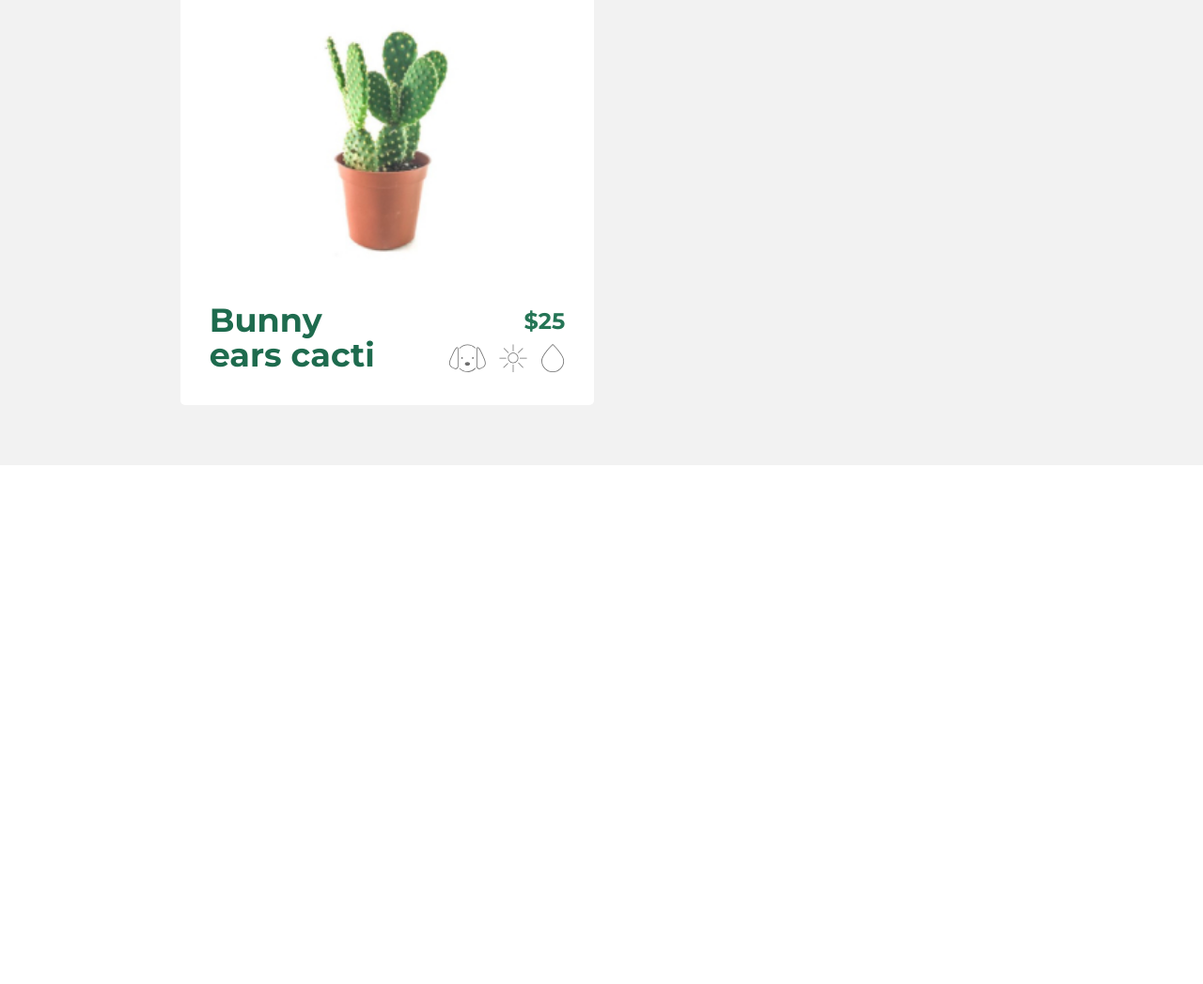
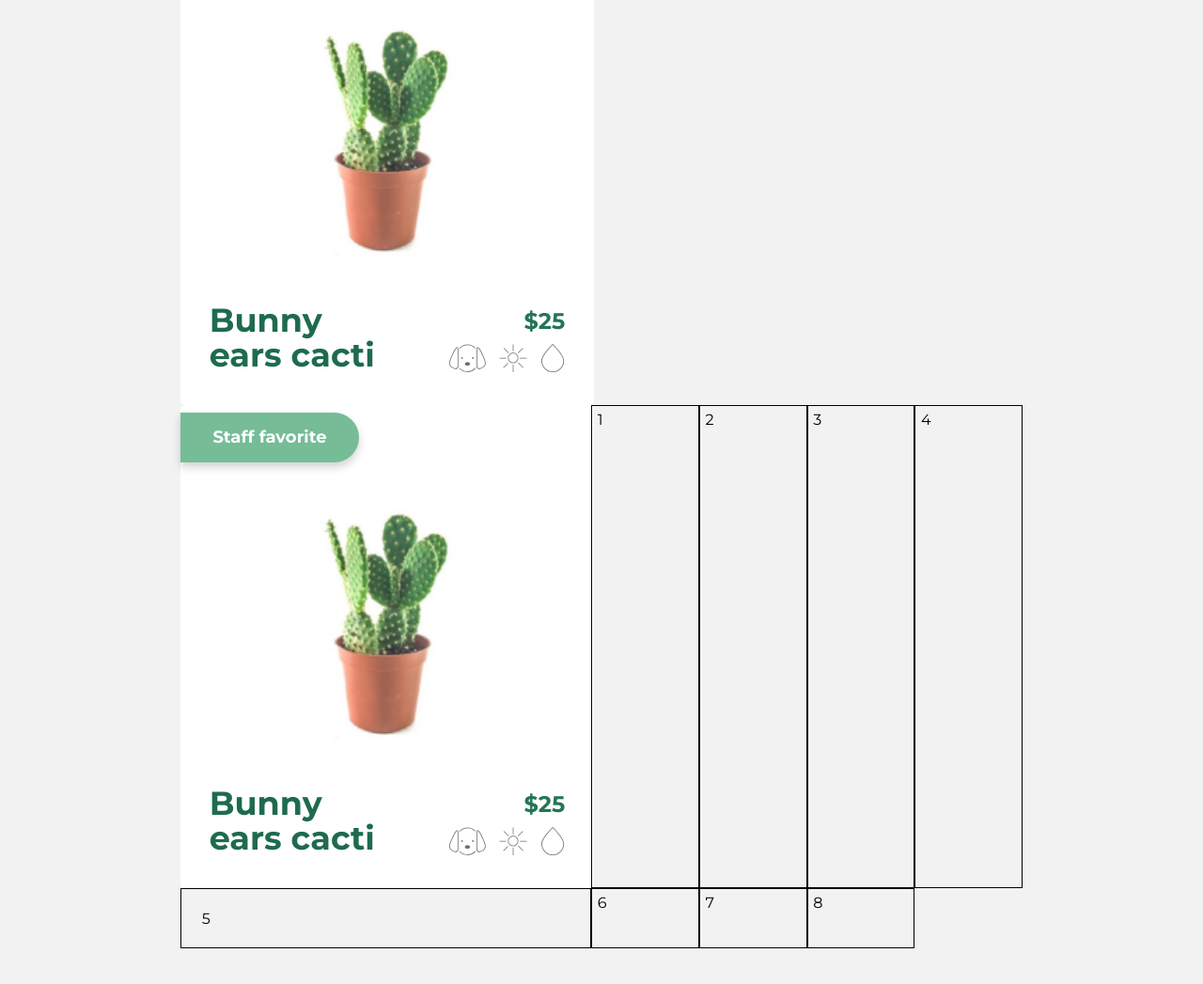
Before and after one commit to rmachado-dev/basic-test-boilerplate, a website built with Parcel: page index.html in a window 1280 px wide. Shown: the part 1535-2582 px from the top of the page at 94% size. Before the commit the page ends 2030 px from the top, so only its background shows below. Built offline with nearby package versions, Linux system fonts and the light colour scheme; no server answers.

Commit message:
ajustes de grid

```diff
--- a/index.html
+++ b/index.html
@@ -101,6 +101,7 @@
 			<img src="images/illustrations/pick.png" alt="image" class="img-section">
 			<h2>Our picks for you</h2>
 		</div>
+
 		<div id="resultado"></div>
 
 		<div class="box-destaque">
@@ -118,6 +119,31 @@
 			</div>
 		</div>
 
+		<div class="grids">
+			<div class="box-destaque">
+				<div class="favorite"> Staff favorite</div>
+				<img src="images/plants/bunny-ears-cacti.jpg" alt="image" class="img-destaque">
+
+				<div class="info">
+					<h3>Bunny ears cacti</h3>
+					<div>
+						<h4>$25</h4>
+						<img src="images/icons/pet.svg" alt="image" class="icones" >
+						<img src="images/icons/low-sun.svg" alt="image" class="icones">
+						<img src="images/icons/1-drop.svg" alt="image" class="icones">
+					</div>
+				</div>
+			</div>
+			<div class="box">1</div>
+			<div class="box">2</div>
+			<div class="box">3</div>
+			<div class="box">4</div>
+			<div class="box">5</div>
+			<div class="box">6</div>
+			<div class="box">7</div>
+			<div class="box">8</div>
+		</div>
+
 	</section>
 
 </body>
--- a/index.scss
+++ b/index.scss
@@ -250,3 +250,17 @@ html {
   color: #257556;
   text-align: right;
 }
+
+// https://developer.mozilla.org/pt-BR/docs/Web/CSS/CSS_Grid_Layout/Basic_Concepts_of_Grid_Layout
+
+.grids{
+	display: grid;
+	grid-template-columns: 437px repeat(4, 1fr) ;
+}
+
+.box{
+	border: 1px solid;
+	display: grid;
+	padding: 5%;
+
+}
```
